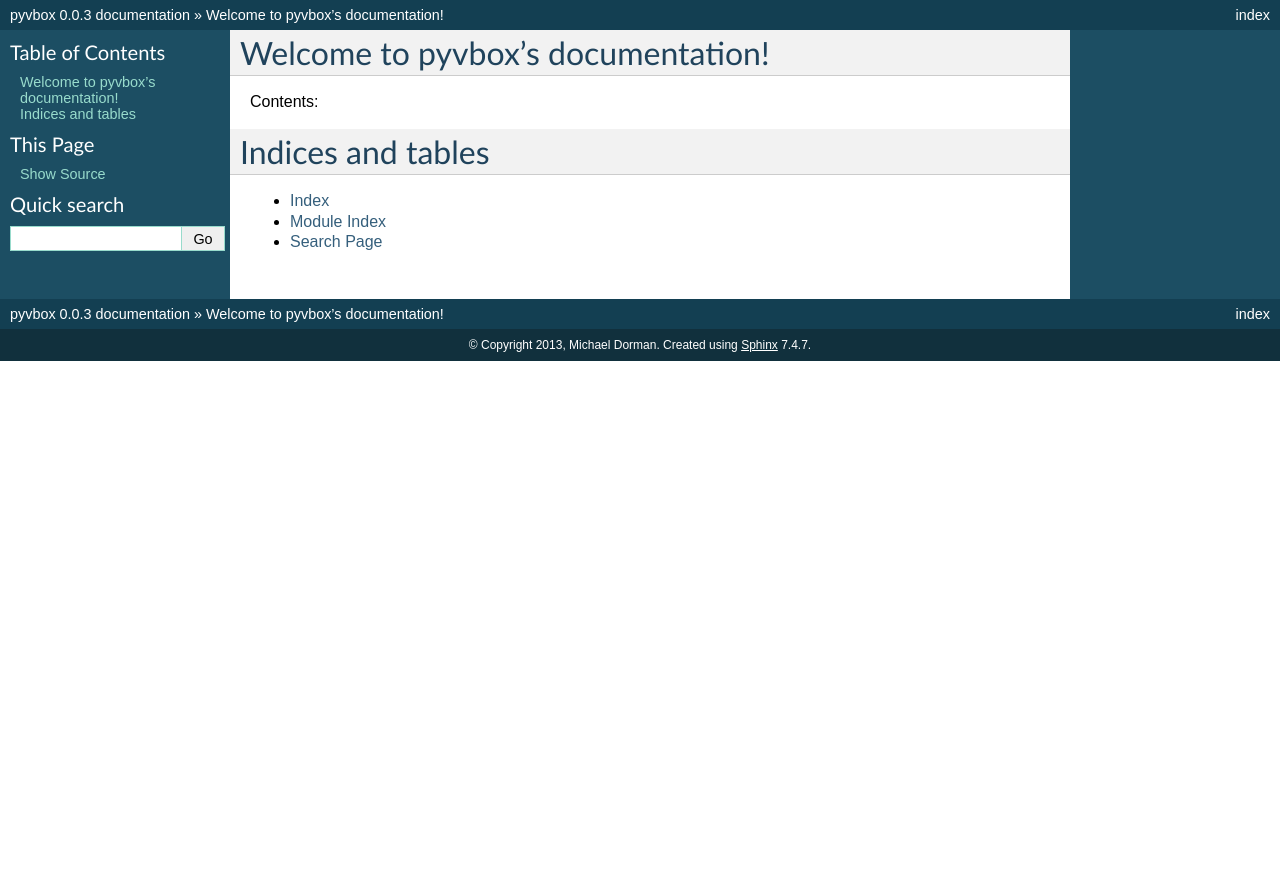
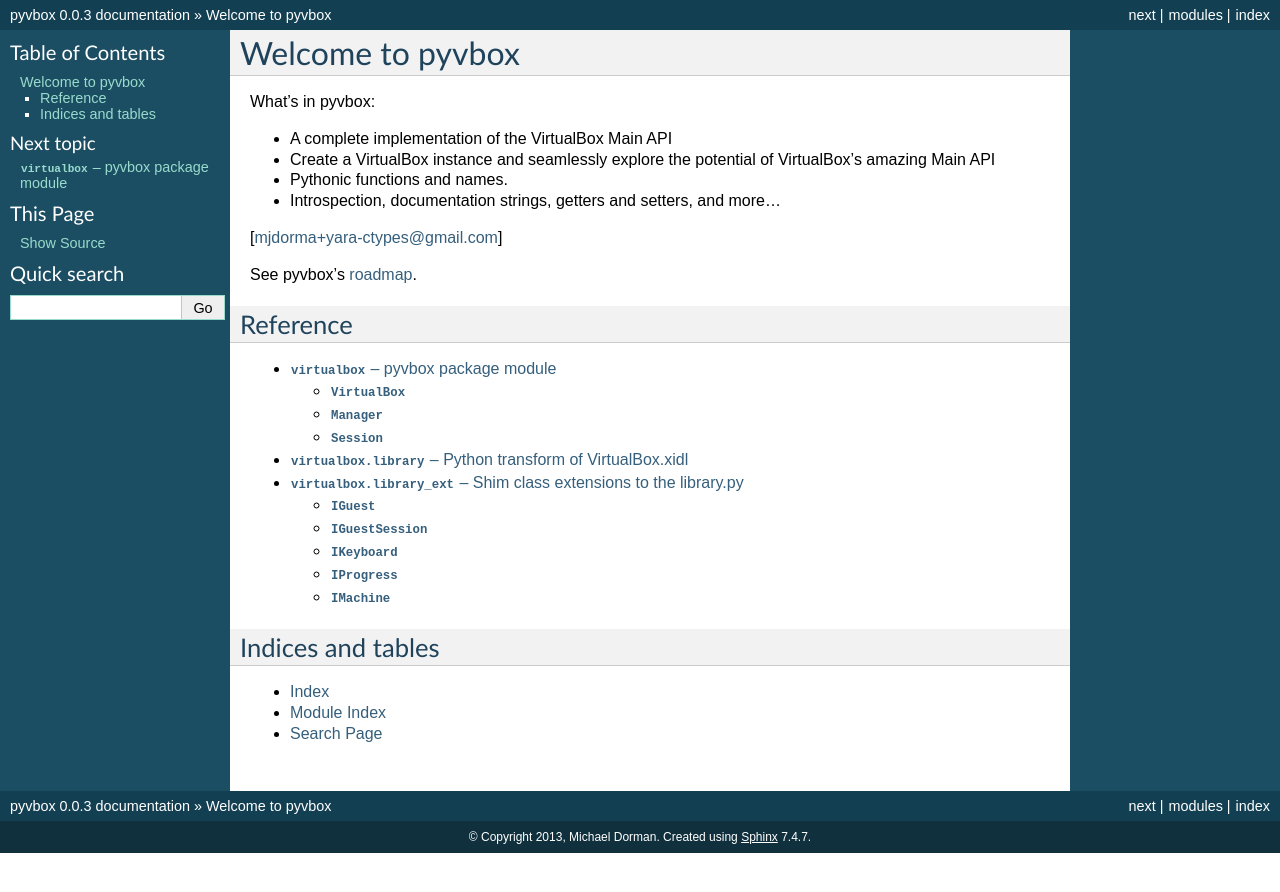
Before and after one commit to sethmlarson/virtualbox-python, a Sphinx documentation site: the page built from docs/source/index.rst, in a window 1280 px wide. Shown: the top 892 px of the page. Built offline with Sphinx 7.4.7, drawn with Linux system fonts in a browser that asks for light colours.

Commit message:
added some base documentation

```diff
--- a/docs/source/index.rst
+++ b/docs/source/index.rst
@@ -1,16 +1,30 @@
-.. pyvbox documentation master file, created by
-   sphinx-quickstart on Mon Jun  3 12:59:24 2013.
-   You can adapt this file completely to your liking, but it should at least
-   contain the root `toctree` directive.
+Welcome to pyvbox
+*****************
 
-Welcome to pyvbox's documentation!
-==================================
+What's in pyvbox:
 
-Contents:
+* A complete implementation of the VirtualBox Main API
+* Create a VirtualBox instance and seamlessly explore the potential of
+  VirtualBox's amazing Main API
+* Pythonic functions and names.
+* Introspection, documentation strings, getters and setters, and more...
+
+
+[mjdorma+yara-ctypes@gmail.com]
+
+
+See pyvbox's :doc:`roadmap`.
+
+
+Reference
+=========
 
 .. toctree::
    :maxdepth: 2
 
+   virtualbox/virtualbox.rst
+   virtualbox/library.rst
+   virtualbox/library_ext.rst
 
 
 Indices and tables
--- /dev/null
+++ b/docs/source/virtualbox/library.rst
@@ -0,0 +1,17 @@
+:mod:`virtualbox.library` -- Python transform of VirtualBox.xidl
+================================================================
+
+.. module:: virtualbox.library
+    :synopsis: pyvbox
+.. moduleauthor:: Michael Dorman <mjdorma+pyvbox@gmail.com>
+.. sectionauthor:: Michael Dorman <mjdorma+pyvbox@gmail.com>
+
+.. :py:mod:: virtualbox.library
+
+The `virtualbox.library` is generated using the VirtualBox project's
+VirtualBox.xidl file.  This file contains a complete definition of the
+VirtualBox interface.
+
+pyvbox ships with a builder in it's root folder called build.py.  This builder
+is responsible for implementing the code that transforms VirtualBox.xidl into
+library.py.
--- /dev/null
+++ b/docs/source/virtualbox/library_ext.rst
@@ -0,0 +1,56 @@
+:mod:`virtualbox.library_ext` -- Shim class extensions to the library.py
+========================================================================
+
+.. module:: virualbox.library_ext
+    :synopsis: pyvbox
+.. moduleauthor:: Michael Dorman <mjdorma+pyvbox@gmail.com>
+.. sectionauthor:: Michael Dorman <mjdorma+pyvbox@gmail.com>
+
+.. :py:mod:: virtualbox.library_ext
+
+The `virtualbox.library_ext` is a container package that makes it simple to
+extend and replace the classes that have been automatically generated in
+`virtualbox.library`.
+
+This simplifies the builder code significantly by not having to handle
+specific edge cases where bugs have been identified in the VirtualBox.xidl
+file.  It also makes it simple to redefine default behaviour, or simply add
+various sugar to functions in an interface (such as defining defaults for
+function parameters).
+
+
+.. note::
+
+    The documentation captured in this page reflects the extensions or fixes
+    applied to the default library.py.
+
+
+
+:py:class:`IGuest`
+------------------
+
+.. py:class:: IGuest()
+
+
+:py:class:`IGuestSession`
+-------------------------
+
+.. py:class:: IGuestSession()
+
+
+:py:class:`IKeyboard`
+---------------------
+
+.. py:class:: IKeyboard()
+
+
+:py:class:`IProgress`
+---------------------
+
+.. py:class:: IProgress()
+
+
+:py:class:`IMachine`
+--------------------
+
+.. py:class:: IMachine()
--- /dev/null
+++ b/docs/source/virtualbox/virtualbox.rst
@@ -0,0 +1,39 @@
+:mod:`virtualbox` -- pyvbox package module
+==========================================
+
+.. module:: virtualbox
+    :synopsis: pyvbox
+.. moduleauthor:: Michael Dorman <mjdorma+pyvbox@gmail.com>
+.. sectionauthor:: Michael Dorman <mjdorma+pyvbox@gmail.com>
+
+
+
+:py:class:`VirtualBox`
+----------------------
+
+.. py:class:: VirtualBox([interface, manager])
+
+The VirthalBox class is the primary interface used to interact with a
+VirtualBox server.  It wraps the IVirtualBox interface which "represents the
+main interface exposed by the product that provides virtual machine management."
+
+Optionally, this class can be initialised with an already connected COM
+IVirtualBox interface or by passing in a Manager object which implements a
+py:class:`Manager`.get_virthalbox method.
+
+
+:py:class:`Manager`
+-------------------
+
+.. py:class:: Manager()
+
+This class is responsible for the construction of the ISession object and IVirtualBox object.
+
+
+:py:class:`Session`
+-------------------
+
+.. py:class:: Session()
+
+The Session class is a container for the ISession interface which "represents a
+client process and allows for locking virtual machines".
```
Also changed, not shown: docs/source/roadmap.rst (added, +23 -0 lines).
